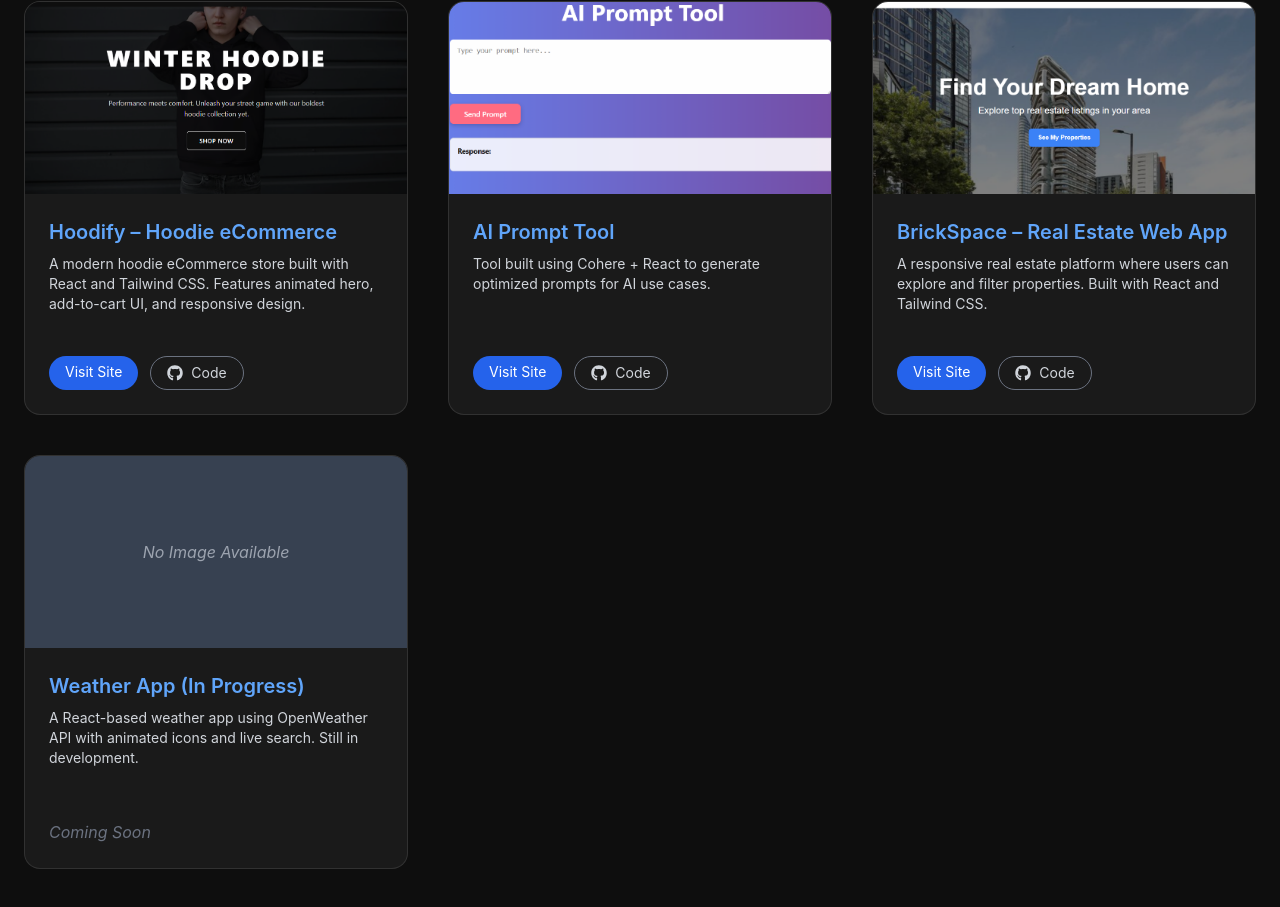
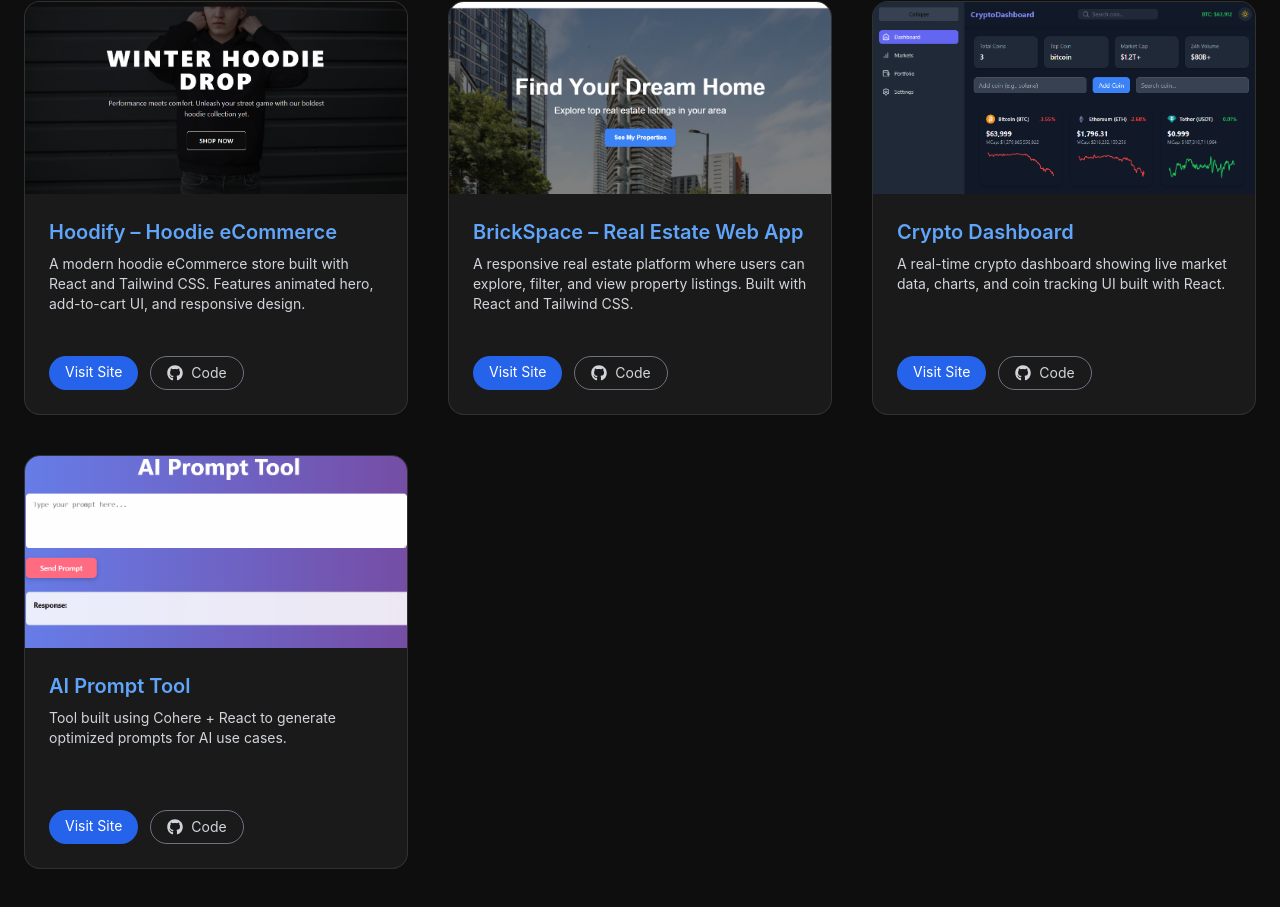
Before and after one commit to 1faran-khandev/my-portfolio, a React (Vite) app: page / in a window 1280 px wide. Shown: the part 2883-3790 px from the top of the page. Built offline with nearby package versions, Linux system fonts and the light colour scheme.

Commit message:
Updated projects section and added crypto dashboard image

```diff
--- a/src/components/Projects.jsx
+++ b/src/components/Projects.jsx
@@ -13,28 +13,28 @@ const projects = [
     image: '/images/hoodify.png',
   },
   {
+    title: 'BrickSpace – Real Estate Web App',
+    description:
+      'A responsive real estate platform where users can explore, filter, and view property listings. Built with React and Tailwind CSS.',
+    link: 'https://brickspace-real-estate.vercel.app/',
+    github: 'https://github.com/1faran-khandev/brickspace-real-estate',
+    image: '/images/brickspace.png',
+  },
+  {
+    title: 'Crypto Dashboard',
+    description:
+      'A real-time crypto dashboard showing live market data, charts, and coin tracking UI built with React.',
+    link: 'https://crypto-dashboard-green-seven.vercel.app/',
+    github: 'https://github.com/1faran-khandev/crypto-dashboard',
+    image: '/images/crypto-dashboard.png',
+  },
+  {
     title: 'AI Prompt Tool',
     description:
       'Tool built using Cohere + React to generate optimized prompts for AI use cases.',
     link: 'https://ai-prompt-tool-bay.vercel.app/',
     github: 'https://github.com/1faran-khandev/ai-prompt-tool',
     image: '/images/prompt-tool.png',
-  },
-  {
-    title: 'BrickSpace – Real Estate Web App',
-    description:
-      'A responsive real estate platform where users can explore and filter properties. Built with React and Tailwind CSS.',
-    link: 'https://brickspace-real-estate.vercel.app/',
-    github: 'https://github.com/1faran-khandev/brickspace-real-estate',
-    image: '/images/brickspace.png',
-  },
-  {
-    title: 'Weather App (In Progress)',
-    description:
-      'A React-based weather app using OpenWeather API with animated icons and live search. Still in development.',
-    link: '',
-    github: '',
-    image: '', // No image yet
   },
 ];
 
```
Also changed, not shown: public/images/crypto-dashboard.png (added), 1 other file (tests, documents, lock files or other folders).
